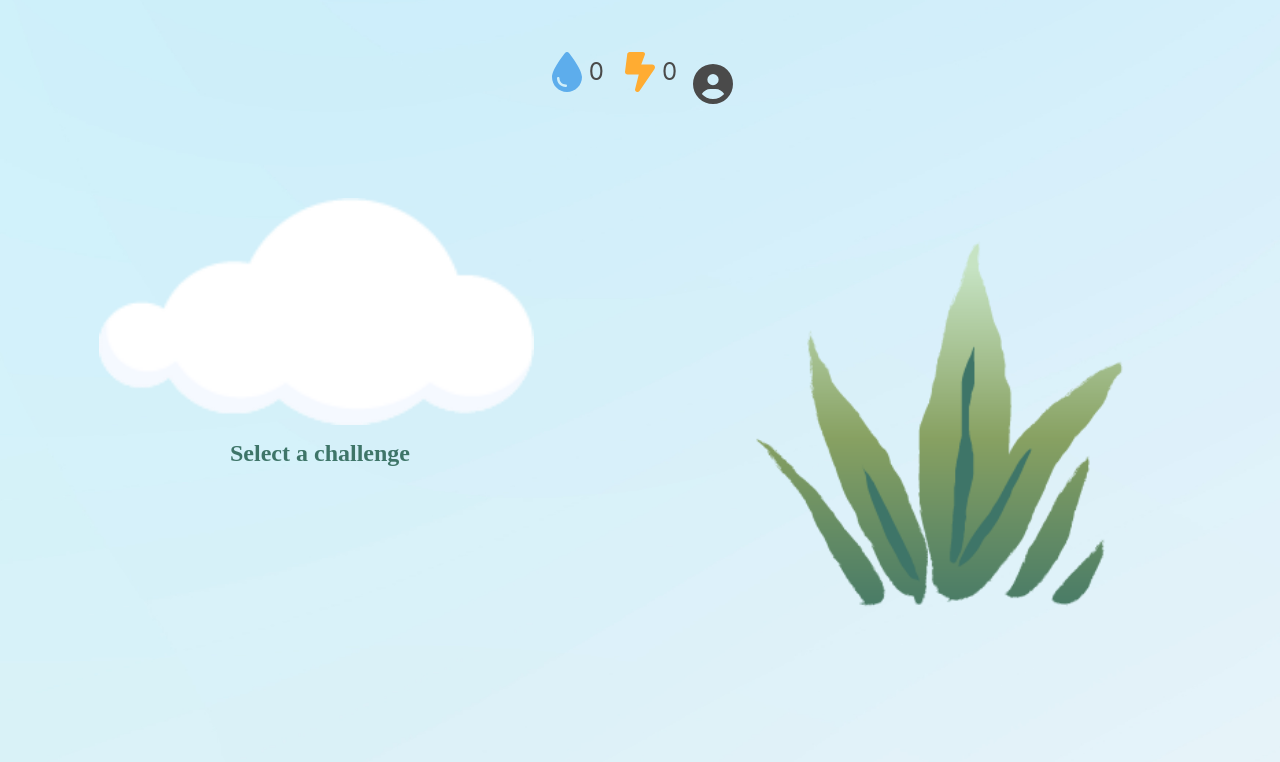
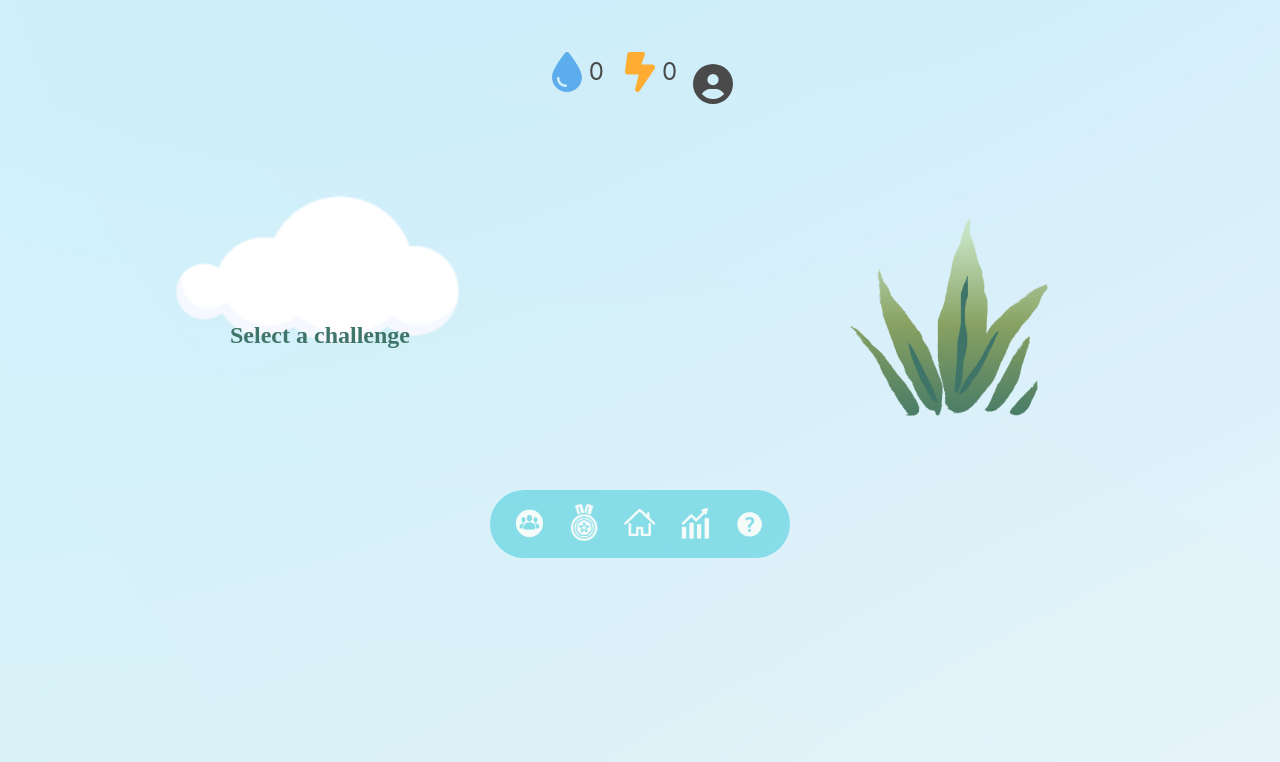
Before and after one commit to rbazin/eco-eco-app, a Vue app in the folder frontend/: page /home in a window 1280 px wide. Shown: the top 762 px of the page. Built offline with nearby package versions, Linux system fonts and the light colour scheme; a web font is replaced by a local one.

Commit message:
menu bar fixes

```diff
--- a/frontend/src/components/ClearChallenge.vue
+++ b/frontend/src/components/ClearChallenge.vue
@@ -9,9 +9,7 @@
         <button @click="markComplete" class="button is-primary is-size-4 mb-5">
           Mark complete
         </button>
-        <button @click="sendAbort" class="button is-danger is-size-4">
-          Abort
-        </button>
+        <button @click="sendAbort" class="button is-danger is-size-4">Abort</button>
       </div>
     </div>
   </div>
@@ -54,13 +52,11 @@ export default {
           userId: this.store.userId,
         })
         .then((response) => {
+          console.log(response);
           if (response.data.success) {
             this.store.userActiveChallenge = null;
             this.challenge_store.challenges = [];
-            this.completionReward(
-              response.data.userDroplets,
-              response.data.userStreak
-            ); // backend should return the droplets earned from completing the challenge and his new streak
+            this.completionReward(response.data.userDroplets, response.data.streak); // backend should return the droplets earned from completing the challenge and his new streak
           }
           this.closeModal();
         })
--- a/frontend/src/components/HomePage.vue
+++ b/frontend/src/components/HomePage.vue
@@ -5,9 +5,7 @@
       <div class="column is-narrow has-text-centered">
         <span class="icon-text">
           <span class="icon"
-            ><font-awesome-icon
-              color="rgb(93, 173, 236)"
-              icon="fa-solid fa-droplet"
+            ><font-awesome-icon color="rgb(93, 173, 236)" icon="fa-solid fa-droplet"
           /></span>
           <span class="is-size-4">{{ droplets }}</span>
         </span>
@@ -30,17 +28,13 @@
     </div>
 
     <!--  Main content -->
-    <div id="main-content" class="mb-6">
+    <div id="main-content" class="mb-3">
       <div class="columns">
-        <figure
-          @click="clickOnCloud"
-          id="cloud"
-          class="column has-text-centered"
-        >
-          <img :src="cloudPath" />
+        <figure @click="clickOnCloud" id="cloud" class="column has-text-centered">
+          <img :src="cloudPath" max-width="180px" />
           <p id="cloud-text">{{ challengeText }}</p>
         </figure>
-        <figure class="column has-text-centered">
+        <figure id="tree" class="column has-text-centered">
           <img :src="treePath" />
         </figure>
       </div>
@@ -166,11 +160,14 @@ export default {
   margin: 0;
 }
 img {
-  width: 75%;
-  height: auto;
+  width: 100%;
 }
 #cloud {
   position: relative;
+}
+#cloud img {
+  max-width: 300px;
+  margin: auto;
 }
 #cloud-text {
   font-family: "Sofia", cursive;
@@ -183,4 +180,8 @@ img {
   font-size: 1.5rem;
   font-weight: bold;
 }
+#tree img {
+  max-width: 250px;
+  margin: auto;
+}
 </style>
--- a/frontend/src/components/MenuBar.vue
+++ b/frontend/src/components/MenuBar.vue
@@ -1,6 +1,6 @@
 <template>
-  <div id="menu-bar" class="container has-radius is-danger px-5 mx-5">
-    <div class="columns is-mobile is-vcentered">
+  <div id="menu-bar" class="container has-radius px-5">
+    <div class="columns is-mobile is-vcentered is-hcentered is-centered">
       <div @click="openModal" to="/friends" class="column">
         <img
           class="image is-48x60 content"
@@ -53,6 +53,10 @@ export default {
 </script>
 
 <style scoped>
+#menu-bar {
+  max-width: 300px;
+  width: 90%;
+}
 .container {
   border-radius: 35px;
   background-color: rgba(32, 196, 211, 0.45);
```
